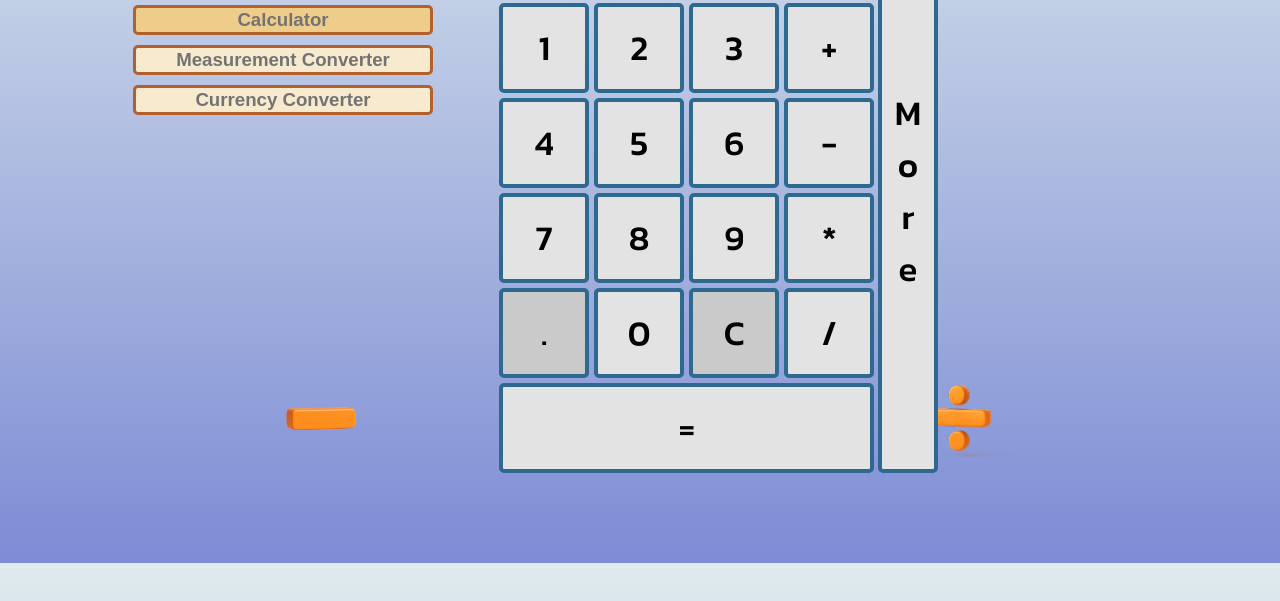
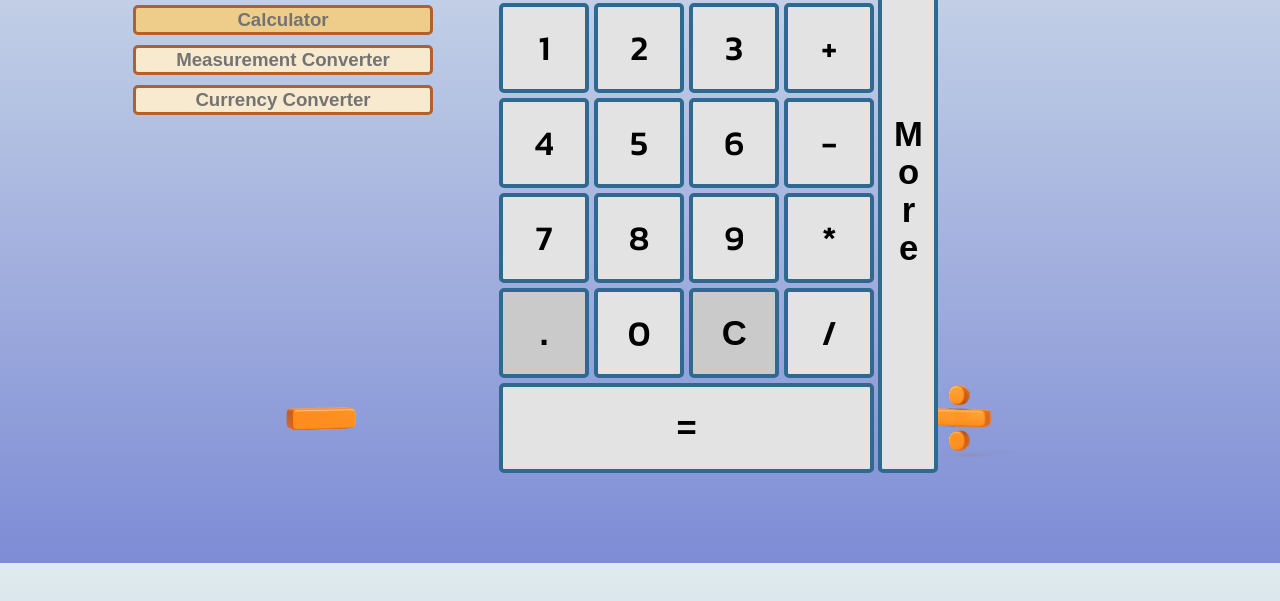
Before and after one commit to YanKarpinskyi/Universal-Calc, a plain HTML site: page index.html in a window 1280 px wide. Shown: the part 237-838 px from the top of the page. Drawn offline with Linux system fonts and the light colour scheme; files whose address does not match are found by name; a web font is replaced by a local one.

Commit message:
Changed font-weights for labels and btn-text; added folders for scss, css

```diff
--- a/index.html
+++ b/index.html
@@ -4,7 +4,7 @@
     <meta charset="UTF-8">
     <meta name="viewport" content="width=device-width, initial-scale=1.0">
     <title>Calculator</title>
-    <link rel="stylesheet" href="main.css">
+    <link rel="stylesheet" href="./css/main.css">
 </head>
 <body>
     <img class="design__signs" id="top-left__sign" src="./img/plus.png" alt="top-left__sign" width="130px">
--- a/_colors.scss
+++ b/scss/_colors.scss
@@ -3,7 +3,6 @@ $main-calc-btn-borderColor: #2E6A8F;
 $conv-btn-bg: #CAC2B2;
 $unit-conv-btn-borderColor: #EDA92A;
 $curr-conv-btn-borderColor: #C89331;
-
 $switch-btn-color: #737373;
 $switch-btn-bg: #F8EACE;
 $switch-btn-borderColor: #B3602C;
--- a/main.scss
+++ b/scss/main.scss
@@ -130,6 +130,7 @@ input {
 
 label {
     font-size: 21pt;
+    font-weight: 600;
 }
 
 #result {
@@ -167,6 +168,10 @@ label {
 
 .main_calc__container .btn__more.active {
     background-color: darken($main-calc-btn-bg, 30%);
+}
+
+.btn__result, .btn__more, .btn__cancel, .btn__dot, .btn__convert {
+    font-weight: 600;
 }
 
 .btn__result {
```
Also changed, not shown: css/main.css, scss/_mixins.scss (renamed from _mixins.scss), scss/_variables.scss (added), 2 other files.
